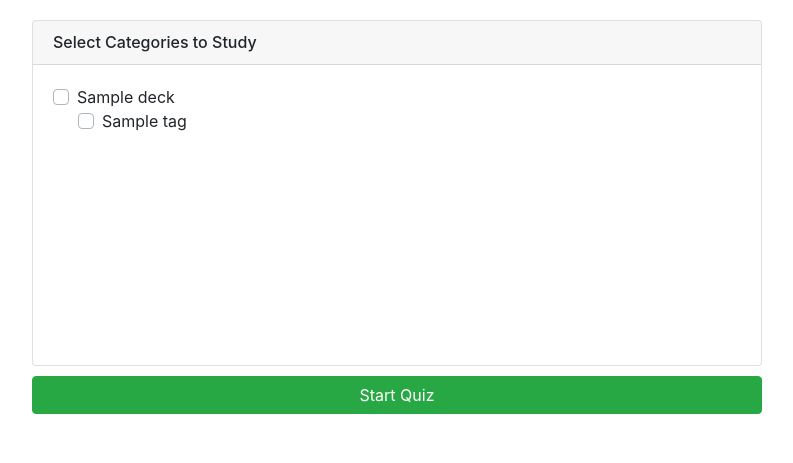
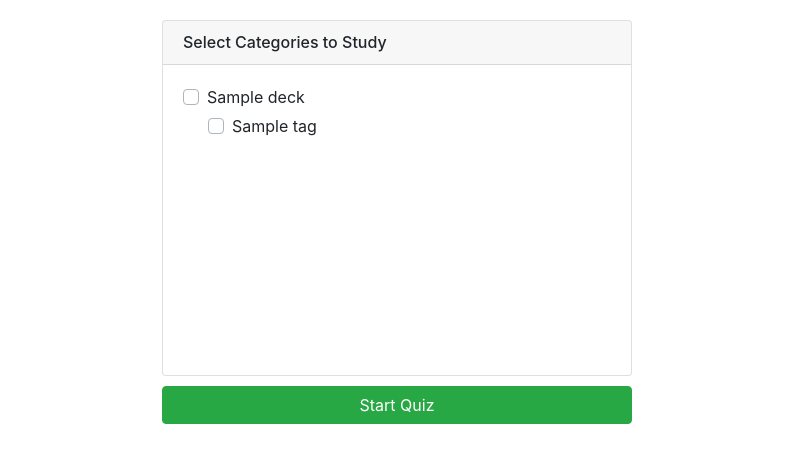
Before and after one commit to chrisluedtke/pyflashcards, a Flask app: page / in a window 1280 px wide. Shown: the part 56-519 px from the top of the page, without its empty margins (243-1036 px from the left). Run offline with Flask 2, Linux system fonts and the light colour scheme; the visitor is signed in with stand-in values (Sample User, id 1); tables that the repository leaves empty hold one stand-in row (values such as "Sample post"); some libraries are stand-ins or nearby versions.

Commit message:
update card sizes

```diff
--- a/pyflashcards/templates/base.html
+++ b/pyflashcards/templates/base.html
@@ -18,7 +18,7 @@
     <body>
         <div class="container">
             <div class="row">
-                <div class="col-lg-8 col-md-10 mx-auto">
+                <div class="col-lg-8 col-md-10 mx-auto" style="max-width: 500px;">
                 {% block content %}{% endblock %}
                 </div>
             </div>
--- a/pyflashcards/templates/flashcard.html
+++ b/pyflashcards/templates/flashcard.html
@@ -22,12 +22,12 @@
   </div>
   <div class="tab-content" id="myTabContent">
     <div class="tab-pane show active" id="question" role="tabpanel" aria-labelledby="question-tab">
-      <div class="card-body" style="height: 200px; overflow: auto">
+      <div class="card-body" style="height: 300px; overflow: auto">
         {{ question_html|safe }}
       </div>
     </div>
     <div class="tab-pane" id="answer" role="tabpanel" aria-labelledby="answer-tab">
-      <div class="card-body" style="height: 200px; overflow: auto">
+      <div class="card-body" style="height: 300px; overflow: auto">
         {{ answer_html|safe }}
       </div>
     </div>
--- a/pyflashcards/templates/index.html
+++ b/pyflashcards/templates/index.html
@@ -5,14 +5,14 @@
         <h6 class="card-header">
             Select Categories to Study
         </h6>
-        <div class="card-body" style="height: 300px; overflow: auto">
+        <div class="card-body" style="height: 310px; overflow: auto">
             {% for deck_name, tags in deck_tags.items() %}
-            <div class="custom-control custom-checkbox">
+            <div class="custom-control custom-checkbox" style="margin-bottom: 5px;">
                 <input type="checkbox" class="custom-control-input" name="deck" id="{{ deck_name }}" value="{{ deck_name }}">
                 <label class="custom-control-label" for="{{ deck_name }}" style="width: 100%;">{{ deck_name }}</label>
             </div>
             {% for tag in tags %}
-            <div class="custom-control custom-checkbox" style="margin-left: 25px">
+            <div class="custom-control custom-checkbox" style="margin-left: 25px; margin-bottom: 5px;">
                 <input type="checkbox" class="custom-control-input" name="tag" id="{{ tag }}"  value="{{ tag }}">
                 <label class="custom-control-label" for="{{ tag }}" style="width: 100%;">{{ tag }}</label>
             </div>
```
